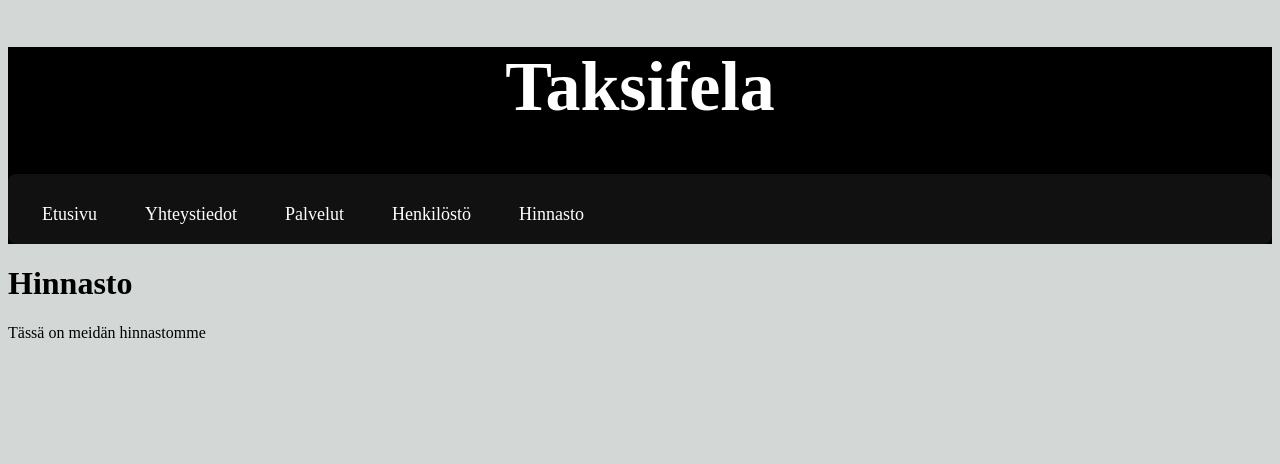
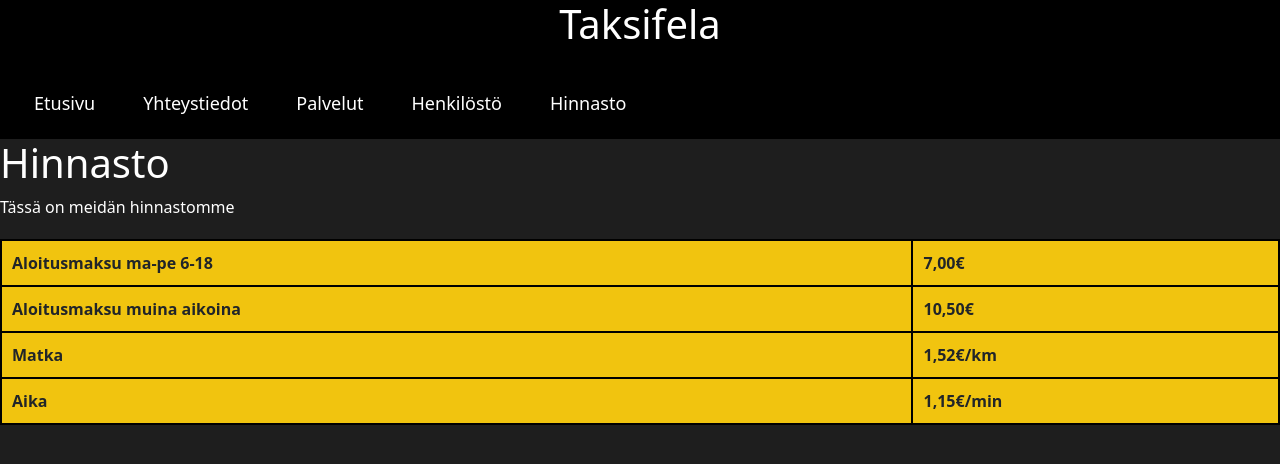
Before and after one commit to Antmar08/Taksifela, a PHP site: page /hinnasto.html in a window 1280 px wide. Shown: the top 464 px of the page. Run offline with PHP 8.4, Linux system fonts and the light colour scheme; lists and menus that the app fills with data are empty.

Commit message:
Add files via upload

```diff
--- a/taksifela/henkilosto.html
+++ b/taksifela/henkilosto.html
@@ -16,11 +16,10 @@
             <li><a href="henkilosto.html">Henkilöstö</a></li>
             <li><a href="hinnasto.html">Hinnasto</a></li>
         </ul>
+    </header>
 
-
-    </header>
     <h1>Henkilöstö</h1>
     <p></p>
+
 </body>
-
 </html>
--- a/taksifela/hinnasto.html
+++ b/taksifela/hinnasto.html
@@ -1,4 +1,7 @@
 <!DOCTYPE html>
+<!--- TYYLIN LINKKI JA SCRIPT -->
+<link href="https://cdn.jsdelivr.net/npm/bootstrap@5.3.8/dist/css/bootstrap.min.css" rel="stylesheet" integrity="sha384-sRIl4kxILFvY47J16cr9ZwB07vP4J8+LH7qKQnuqkuIAvNWLzeN8tE5YBujZqJLB" crossorigin="anonymous">
+<script src="https://cdn.jsdelivr.net/npm/bootstrap@5.3.8/dist/js/bootstrap.bundle.min.js" integrity="sha384-FKyoEForCGlyvwx9Hj09JcYn3nv7wiPVlz7YYwJrWVcXK/BmnVDxM+D2scQbITxI" crossorigin="anonymous"></script>
 <html lang="en">
 <head>
     <meta charset="UTF-8">
@@ -16,11 +19,37 @@
             <li><a href="henkilosto.html">Henkilöstö</a></li>
             <li><a href="hinnasto.html">Hinnasto</a></li>
         </ul>
+    </header>
+
+    <h1>Hinnasto</h1>
+    <p>Tässä on meidän hinnastomme</p>
+
+    <table id="lista">
+        <thead>
+
+            <tr>
+                <th>Aloitusmaksu ma-pe 6-18</th>
+                <th>7,00€</th>
+            </tr>
+
+             <tr>
+                <th>Aloitusmaksu muina aikoina</th>
+                <th>10,50€</th>
+            </tr>
 
 
-    </header>
-    <h1>Hinnasto</h1>
-    <p>Tässä on meidän hinnastomme</p>
+            <tr>
+                <th>Matka</th>
+                <th>1,52€/km</th>
+            </tr>
+
+            <tr>
+                <th>Aika</th>
+                <th>1,15€/min</th>
+            </tr>
+        </thead>
+
+    </table>
+
 </body>
-
 </html>
--- a/taksifela/paasivu.html
+++ b/taksifela/paasivu.html
@@ -16,20 +16,18 @@
             <li><a href="henkilosto.html">Henkilöstö</a></li>
             <li><a href="hinnasto.html">Hinnasto</a></li>
         </ul>
-
-
     </header>
 
-    <h2>Taksifela</h2>
+    <h1>Taksifela</h1>
     <p>Tervetuloa Taksi Felaan – Matkasi alkaa meiltä
 
         Taksi Fela tarjoaa luotettavat ja mukavat taksipalvelut silloin, kun haluat liikkua helposti ja vaivattomasti. Kuljetamme sinut turvallisesti perille kaikkina vuorokaudenaikoina – nopeasti, joustavasti ja aina hyvällä palveluasenteella.
 
         Olipa kyseessä arkinen asiointimatka, kyyti lentokentälle, juhlat, työmatka tai ennakkoon varattu kuljetus, hoidamme sen puolestasi. Meille tärkeitä ovat täsmällisyys, turvallisuus ja asiakkaan hyvä olo jokaisella matkalla.</p>
+
 </body>
 </html>
 
 <!-- background-image: url("taksifela.webp");
      height: 300px;
-
      width: 100%; -->
--- a/taksifela/palvelut.html
+++ b/taksifela/palvelut.html
@@ -19,8 +19,8 @@
 
 
     </header>
-    <h1>Palvelut</h1>
-    <p></p>
+    <h1>Tietoa meistä</h1>
+    <p>Olemme taksiyritys</p>
+
 </body>
-
 </html>
--- a/taksifela/style.css
+++ b/taksifela/style.css
@@ -8,7 +8,7 @@ header {
 }
 
 body {
-    background-color: rgba(70, 90, 82, 0.237);
+    background-color:  #1e1e1e;
 }
 
 img {
@@ -21,7 +21,7 @@ img {
     padding: 0;
     display: flex;
     gap: 20px;
-    background: #111;
+    background: black;
     padding: 15px 20px;
     border-radius: 8px;
 }
@@ -50,15 +50,9 @@ img {
 }
 
 
-
-
-
-
-
-
 table {
   width: 100%;
-  background: #4d3f4c;
+  background: #f1c40f;
   border-collapse: collapse;
   margin-top: 20px;
 }
@@ -67,3 +61,21 @@ th, td {
   padding: 10px;
   text-align: left;
 }
+
+td {
+    color: black;
+}
+
+h1, p {
+    color: white;
+}
+
+/* täs o iha saatanan pähee chrome värikoodi:
+background: linear-gradient(
+  135deg,
+  #f2f2f2,
+  #cfcfcf,
+  #9e9e9e,
+  #e6e6e6
+);
+/*
```
Also changed, not shown: taksifela/yhteystiedot.html (+3 -4 lines).
